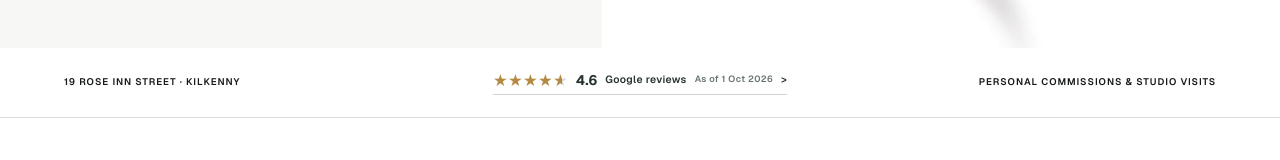
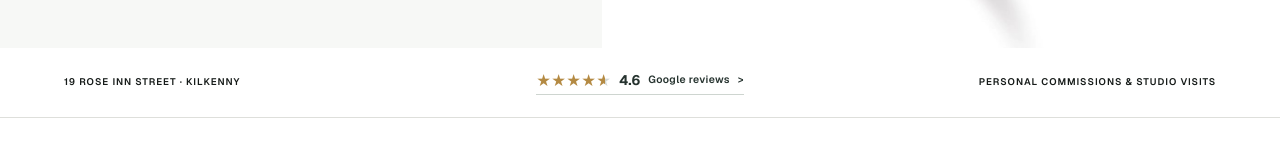
Before and after one commit to novalure/kilkenny-sme-redesign-lab, a Next.js app: page /demos/yvonne-ross in a window 1280 px wide. Shown: the part 771-931 px from the top of the page. Built offline with nearby package versions, Linux system fonts and the light colour scheme; no server answers.

Commit message:
Remove visible Google rating date

```diff
--- a/app/demos/yvonne-ross/page.tsx
+++ b/app/demos/yvonne-ross/page.tsx
@@ -8,7 +8,6 @@ import { getReviewSummary } from "@/lib/reviews";
 
 export default async function YvonneHome() {
   const reviews = await getReviewSummary();
-  const reviewDate = new Date(`${reviews.checkedOn}T00:00:00Z`).toLocaleDateString("en-IE", { day: "numeric", month: "short", year: "numeric", timeZone: "UTC" });
   return <>
     <section className="editorial-hero" aria-labelledby="home-title">
       <HeroMedia />
@@ -22,11 +21,10 @@ export default async function YvonneHome() {
 
     <div className="editorial-trust" aria-label="Studio and review information">
       <span>19 ROSE INN STREET · KILKENNY</span>
-      <a className="review-link" href={reviews.listingUrl} target="_blank" rel="noopener noreferrer" data-event="google_reviews_click" aria-label={`${reviews.rating.toFixed(1)} out of 5 on Google, ${reviews.source === "places" ? `updated ${reviewDate}` : `snapshot from ${reviewDate}`}. View reviews`}>
+      <a className="review-link" href={reviews.listingUrl} target="_blank" rel="noopener noreferrer" data-event="google_reviews_click" aria-label={`${reviews.rating.toFixed(1)} out of 5 on Google. View reviews`}>
         <span className="review-stars" aria-hidden="true" style={{ "--star-fill": `${reviews.rating / 5 * 100}%` } as React.CSSProperties}>★★★★★</span>
         <strong>{reviews.rating.toFixed(1)}</strong>
         <span>Google reviews</span>
-        <small>{reviews.source === "places" ? `Updated ${reviewDate}` : `As of ${reviewDate}`}</small>
         <span aria-hidden="true">&gt;</span>
       </a>
       <span>PERSONAL COMMISSIONS & STUDIO VISITS</span>
--- a/app/editorial-v2.css
+++ b/app/editorial-v2.css
@@ -16,7 +16,6 @@
 .editorial-trust .review-link { display:inline-flex; align-items:center; justify-content:center; flex-wrap:wrap; gap:4px 8px; padding-bottom:4px; border-bottom:1px solid #ced5d0; color:#26332f; font-size:.65rem; letter-spacing:.035em; text-transform:none; }
 .review-stars { font-size:1.03rem; line-height:1; letter-spacing:.015em; color:#b48a43; background:linear-gradient(90deg,#b48a43 var(--star-fill),#d4d8d4 var(--star-fill)); background-clip:text; -webkit-text-fill-color:transparent; }
 .editorial-trust .review-link strong { font-size:.87rem; }
-.editorial-trust .review-link small { color:#68746e; font-size:.57rem; white-space:nowrap; }
 .editorial-trust .review-link:hover { border-color:#a77d36; }
 .editorial-intro { border-bottom:1px solid #e4e7e5; }
 .editorial-bespoke { background:#182e34; color:#f9fbfa; }
```
Also changed, not shown: 3 other files (tests, documents, lock files or other folders).
